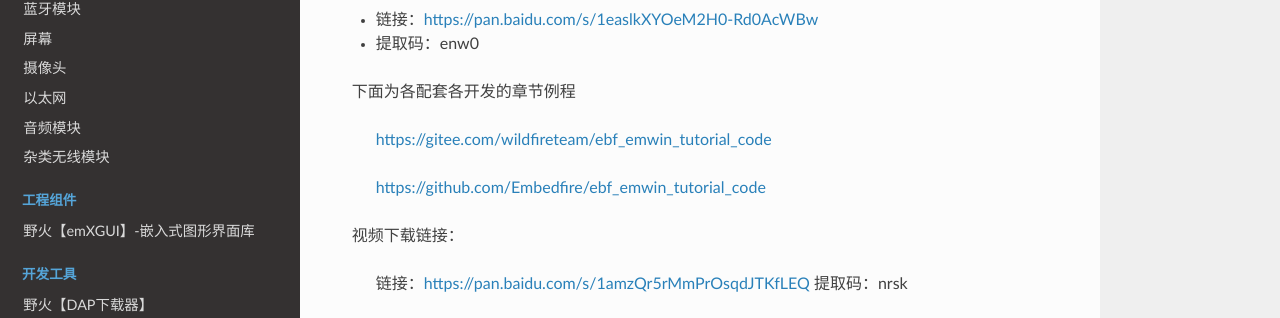
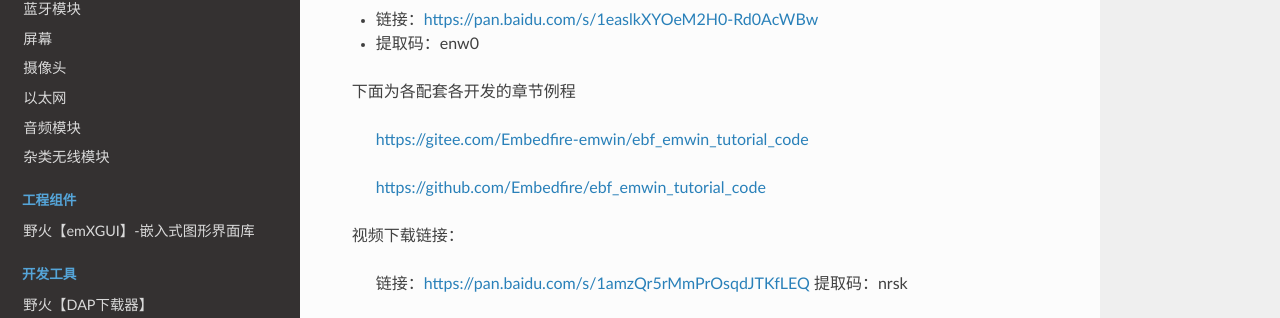
Before and after one commit to Embedfire/ebf_products, a Sphinx documentation site: the page built from documentation/tutorial/ebf_emwin_tutorial.rst, in a window 1280 px wide. Shown: the part 315-633 px from the top of the page. Built offline with Sphinx 7.4.7 and the Read the Docs theme 2.0.0, drawn with Linux system fonts in a browser that asks for light colours; pages that are not in the unit, such as notebooks, are missing from menus; some of the changed lines change nothing that is shown.

Commit message:
Update ebf_emwin_tutorial.rst

```diff
--- a/documentation/tutorial/ebf_emwin_tutorial.rst
+++ b/documentation/tutorial/ebf_emwin_tutorial.rst
@@ -17,7 +17,7 @@
 
 下面为各配套各开发的章节例程
 
- https://gitee.com/wildfireteam/ebf_emwin_tutorial_code
+ https://gitee.com/Embedfire-emwin/ebf_emwin_tutorial_code
 
  https://github.com/Embedfire/ebf_emwin_tutorial_code
 
```
